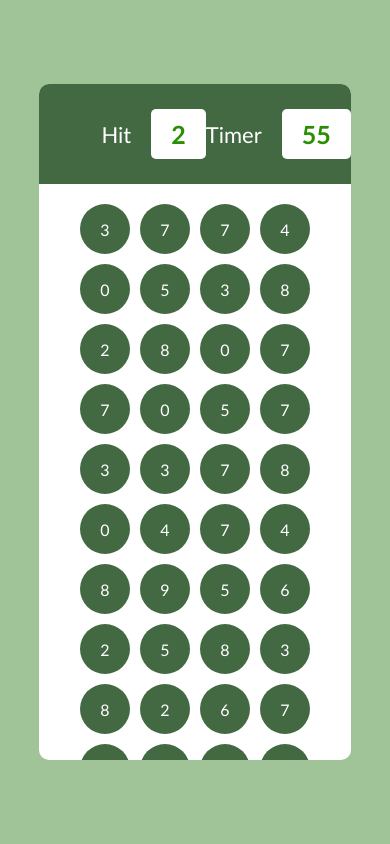
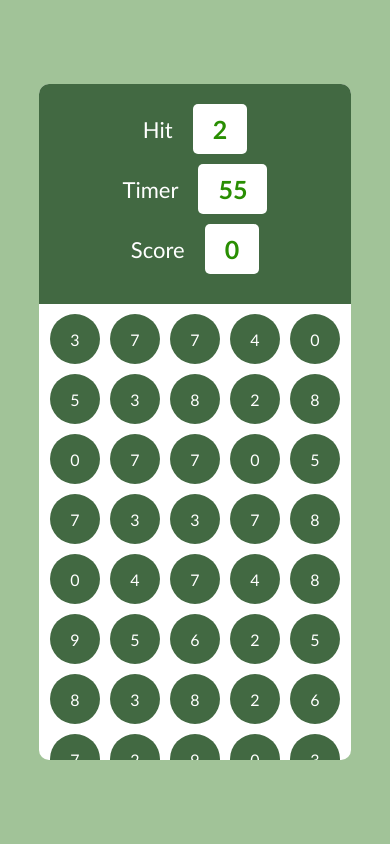
Before and after one commit to BeingApsar/game-js, a plain HTML site: page index.html in a window 390 px wide. Drawn offline with Linux system fonts and the light colour scheme.

Commit message:
Update styles.css / media screen mobile responsive

```diff
--- a/styles.css
+++ b/styles.css
@@ -85,3 +85,22 @@ html,body {
     background-color: rgb(16, 84, 27);
     cursor: pointer;
 }
+
+@media screen and (max-width: 500px) {
+    #ptop {
+        flex-direction: column;
+        align-items: center;
+        justify-content: space-between;
+        padding: 20px;
+        height: auto;
+    }
+
+    .ele{
+        margin-bottom: 10px;
+    }
+
+    #pbtm {
+        padding: 10px;
+    }
+
+}
```
